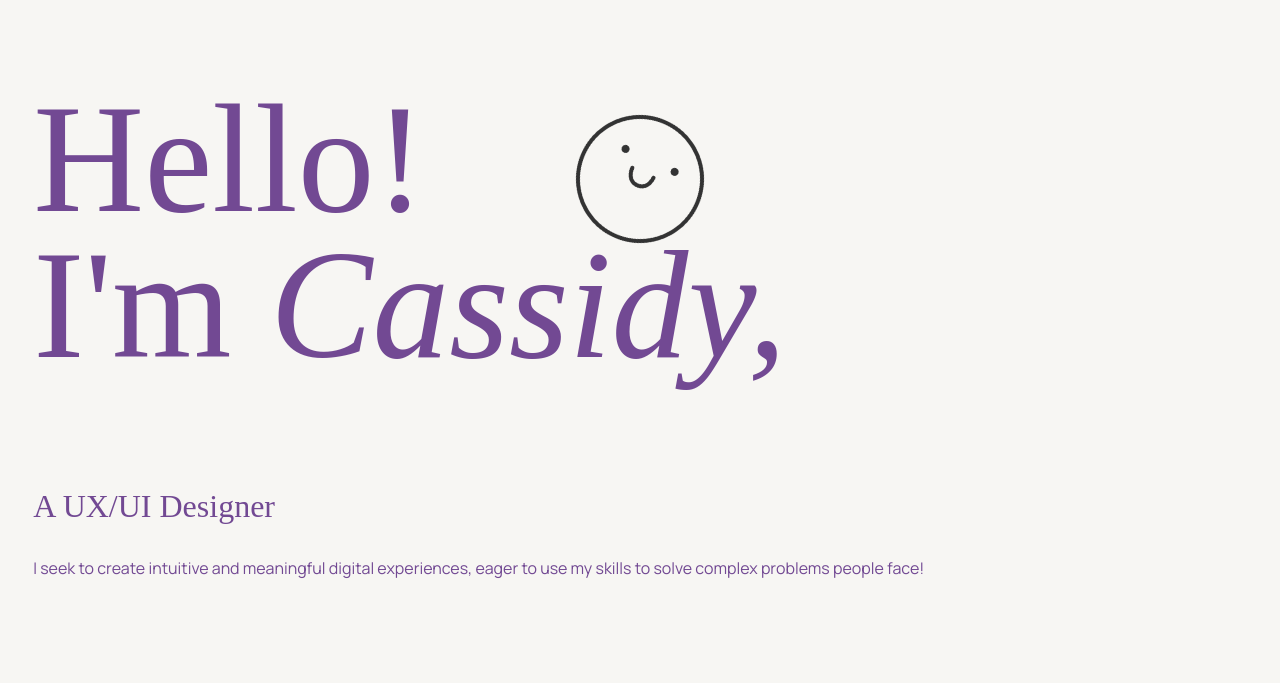
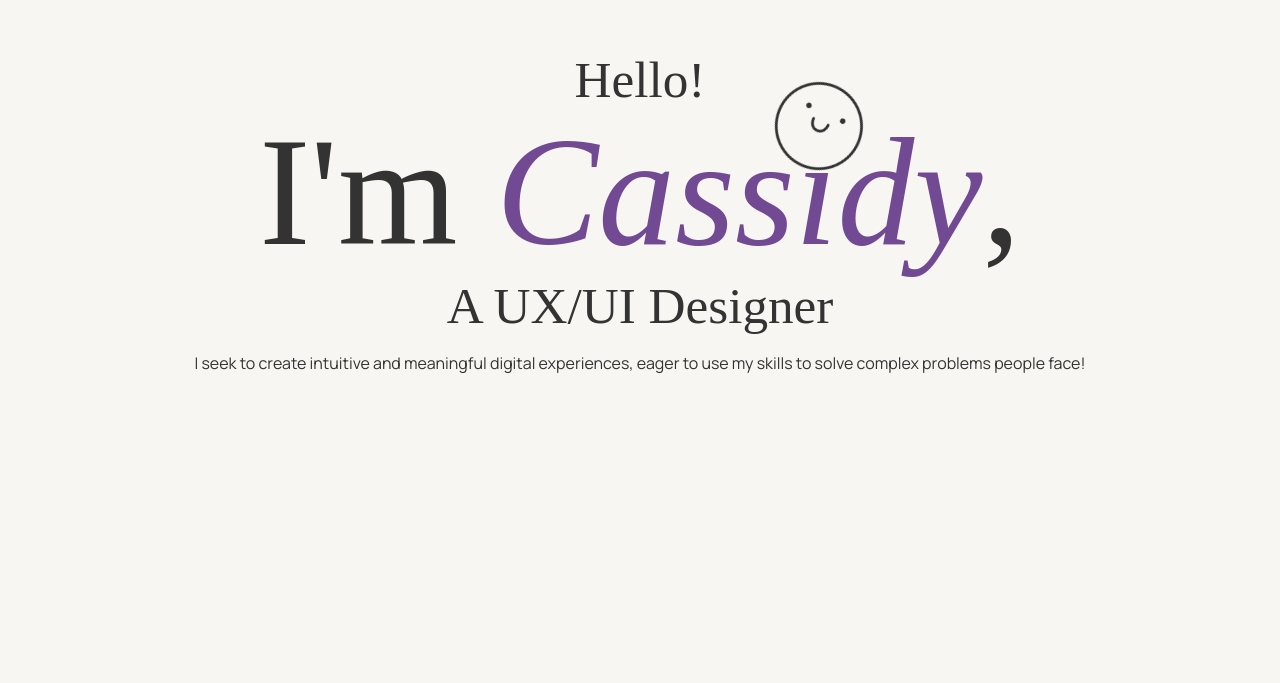
Before and after one commit to cassidytu/portfolio, a plain HTML site: page index.html in a window 1280 px wide. Shown: the part 117-800 px from the top of the page. Drawn offline with Linux system fonts and the light colour scheme; a web font is replaced by a local one.

Commit message:
added diff hover effect to happy face

```diff
--- a/index.html
+++ b/index.html
@@ -25,11 +25,12 @@
         <div class="main">
             <div id="homeHero">
                 <div>
-                    <h1 id="titleText">Hello! <br> I'm <i>Cassidy,</i></h1>
-                    <h2>A UX/UI Designer</h2>
-                    <p>I seek to create intuitive and meaningful digital experiences, eager to use my skills to solve complex problems people face!</p>
+                    <h2 id="subtitleText">Hello!</h2>
+                    <h1 id="titleText">I'm <span style="color:#724993"><i>Cassidy</i></span>,</h1>
+                    <h2 id="subtitleText">A UX/UI Designer</h2>
+                    <p style="text-align: center;">I seek to create intuitive and meaningful digital experiences, eager to use my skills to solve complex problems people face!</p>
                 </div>
-                <img src="assets/happyface.png" class="rotate" id="happyFace" onmouseover="this.src='assets/smileyface.png'" onmouseout="this.src='assets/happyface.png'">
+                <img src="assets/happy.png" class="rotate" id="happyFace">
             </div>
             <div id="projContainer">
                 <!-- <font color="#724993"><i>Selected</i></font>  -->
--- a/js/init.js
+++ b/js/init.js
@@ -79,3 +79,14 @@ function scrollFunction() {
 function topFunction() {
   window.scrollTo({top: 0, behavior: 'smooth'});
 }
+
+var image = document.getElementById("happyFace");
+
+//Now, we need to add an Event Listener to listen when the image gets mouse over.
+
+image.addEventListener('mouseover', function(){
+  image.src = "assets/smilely.png";
+})
+image.addEventListener('mouseout', function(){
+    image.src = "assets/happy.png";
+  })
--- a/styles/style.css
+++ b/styles/style.css
@@ -38,8 +38,14 @@ h4 {
 
 #titleText {
     font-size: 12vw;
-    line-height: 0.95;
-    text-align: left;
+    line-height: 0.1;
+    text-align: center;
+}
+
+#subtitleText {
+    font-size: 4vw;
+    line-height: 0.1;
+    text-align: center;
 }
 
 .bolded {
@@ -240,8 +246,7 @@ button:hover {
     background-color:#F7F6F3;
     margin-left:-10%;
     margin-right:-10%;
-    margin-top:-5%;
-    color:#724993;
+    color:#333;
 }
 
 @-webkit-keyframes rotate {
@@ -260,12 +265,9 @@ button:hover {
 }
 
 #happyFace {
-    width: 10vw;
+    width: 12vw;
     position: absolute;
-    left: 45vw;
-    bottom: 55vh;
+    left: 58vw;
+    bottom: 60vh;
     z-index: 2;
 }
-#happyFace:hover {
-    background-image: url("assests/smileyface.png");
-}
```
Also changed, not shown: assets/girls.png (deleted), assets/happy.png (added), assets/happyface.png (deleted), assets/smilely.png (added), assets/smileyface.png (deleted).
